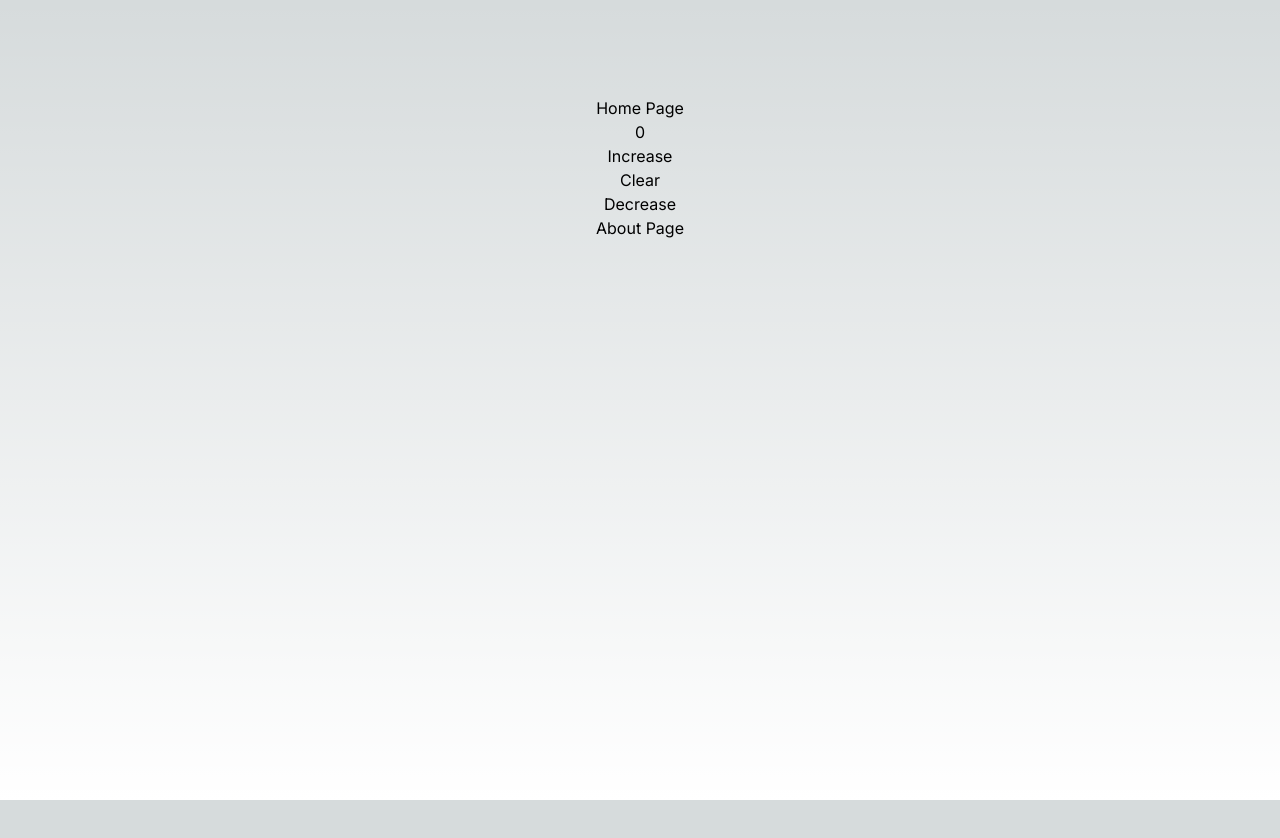
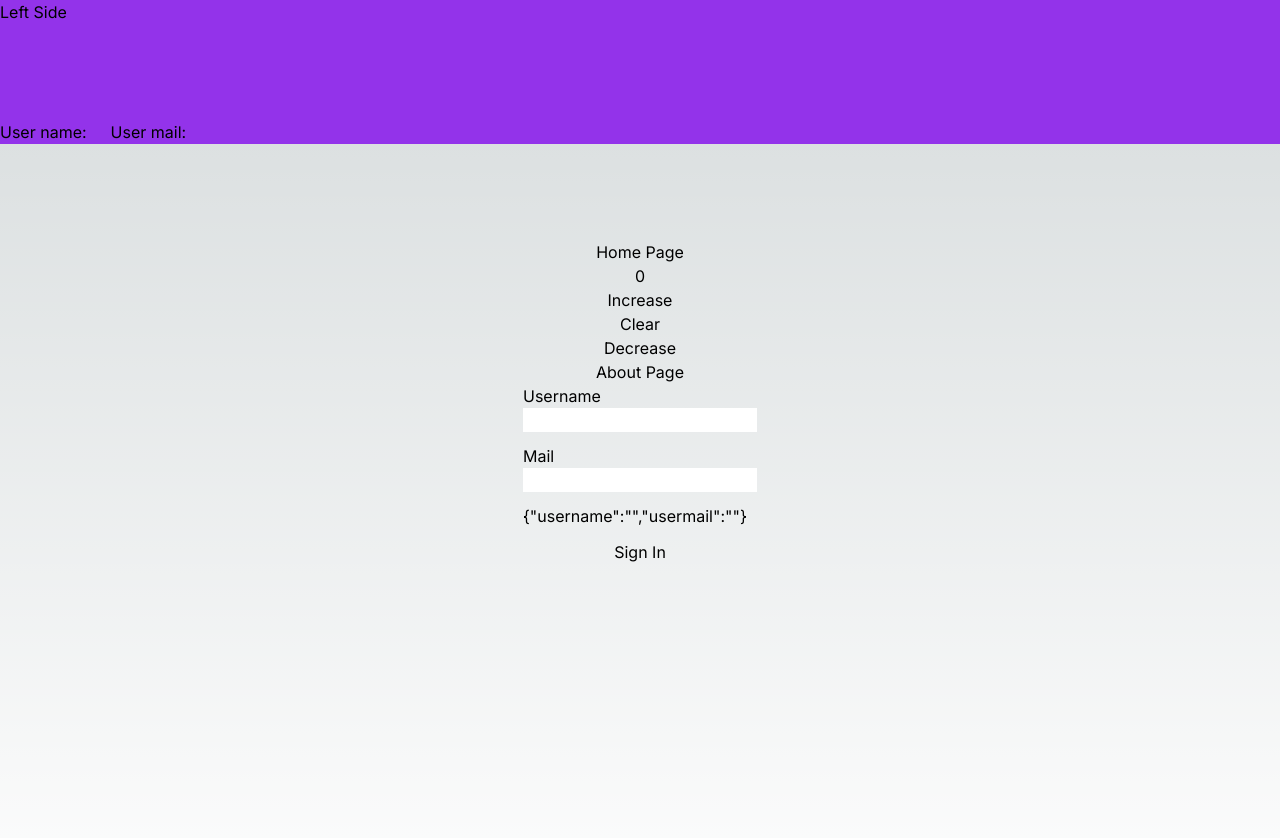
Before and after one commit to gokhanSucsuz/nextjs-state-management, a Next.js app: page / in a window 1280 px wide. Shown: the top 838 px of the page. Before the commit the page ends 800 px from the top, so only its background shows below. Built offline with nearby package versions, Linux system fonts and the light colour scheme.

Commit message:
redux will be continue...

```diff
--- /dev/null
+++ b/app/components/Header.jsx
@@ -0,0 +1,16 @@
+import React from 'react'
+
+const Header = () => {
+    return (
+        <div className='flex flex-col h-36 bg-purple-600 items-start justify-between'>
+            <div>Left Side</div>
+            <div className='flex items-center gap-6'>
+                <div>User name: </div>
+                <div>User mail: </div>
+            </div>
+
+        </div>
+    )
+}
+
+export default Header
--- a/app/layout.js
+++ b/app/layout.js
@@ -1,17 +1,21 @@
 import { Inter } from "next/font/google";
 import "./globals.css";
+import Header from "./components/Header";
 
 const inter = Inter({ subsets: ["latin"] });
 
 export const metadata = {
-  title: "Create Next App",
-  description: "Generated by create next app",
+	title: "Create Next App",
+	description: "Generated by create next app"
 };
 
 export default function RootLayout({ children }) {
-  return (
-    <html lang="en">
-      <body className={inter.className}>{children}</body>
-    </html>
-  );
+	return (
+		<html lang="en">
+			<body className={inter.className}>
+				<Header />
+				{children}
+			</body>
+		</html>
+	);
 }
--- a/app/page.jsx
+++ b/app/page.jsx
@@ -3,9 +3,11 @@ import Link from "next/link";
 import Button from "./components/button";
 import CountText from "./components/countText";
 import { useStore } from "./zustand/store";
+import { useState } from "react";
 
 
 export default function Home() {
+  const [user, setUser] = useState({ username: "", usermail: "" })
   const { increase, decrease, clear } = useStore((state) => state)
   return (
     <main className="flex min-h-screen flex-col items-center  p-24">
@@ -15,6 +17,20 @@ export default function Home() {
       <button onClick={clear}>Clear</button>
       <button onClick={() => decrease(Math.random() * 100)}>Decrease</button>
       <Link href="/about">About Page</Link>
+      <div className="flex flex-col gap-3">
+        <div>
+          <p>Username</p>
+          <input value={user.username} onChange={(e) => setUser({ ...user, username: e.target.value })} type="text" name="username" id="username" />
+        </div>
+        <div>
+          <p>Mail</p>
+          <input value={user.email} onChange={(e) =>
+            setUser({ ...user, usermail: e.target.value })
+          } type="text" name="usermail" id="usermail" />
+        </div>
+        {JSON.stringify(user)}
+        <button onClick={() => alert("Success!")}>Sign In</button>
+      </div>
     </main>
   );
 }
```
